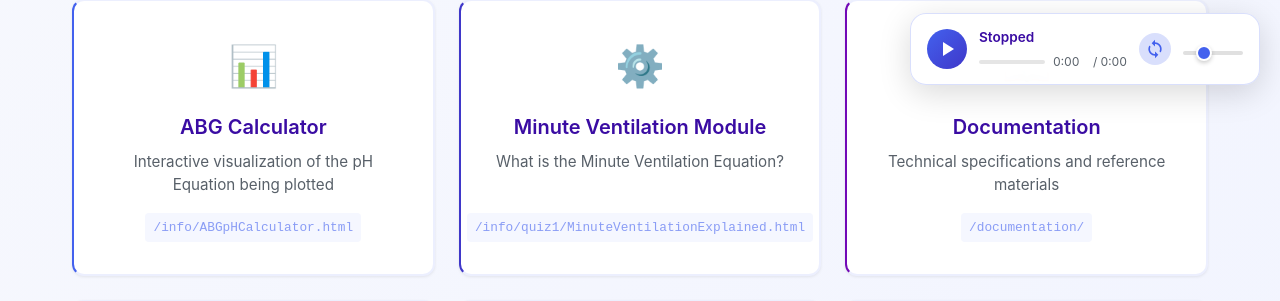
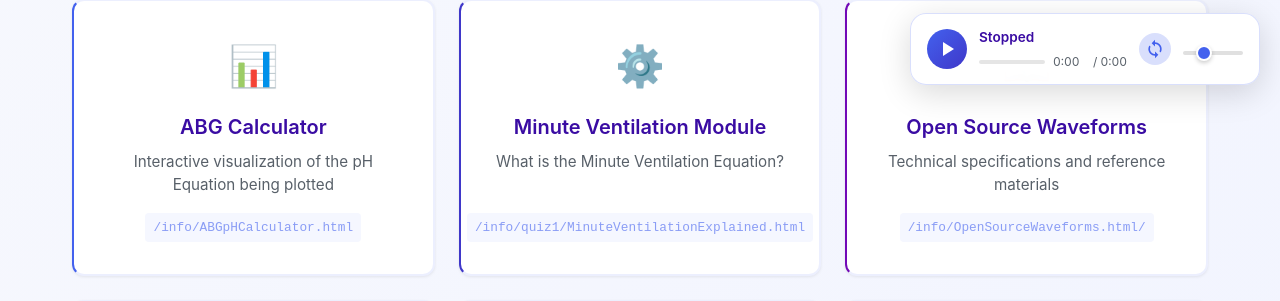
Before and after one commit to ZBZFirst/info, a Jekyll site: the page built from index.md, in a window 1280 px wide. Shown: the part 795-1096 px from the top of the page. Built offline with Jekyll 4.4.1, drawn with Linux system fonts in a browser that asks for light colours.

Commit message:
Update index.md

```diff
--- a/index.md
+++ b/index.md
@@ -35,11 +35,11 @@ audio_player: true
     </a>
 
     <!-- Grid Item 3 -->
-    <a href="/documentation/" class="grid-item" data-grid-item="3">
+    <a href="info//OpenSourceWaveforms.html/" class="grid-item" data-grid-item="3">
       <div class="grid-icon">📖</div>
-      <h3 class="grid-title">Documentation</h3>
+      <h3 class="grid-title">Open Source Waveforms</h3>
       <p class="grid-desc">Technical specifications and reference materials</p>
-      <span class="grid-url">/documentation/</span>
+      <span class="grid-url">/info/OpenSourceWaveforms.html/</span>
     </a>
 
     <!-- Grid Item 4 -->
```
